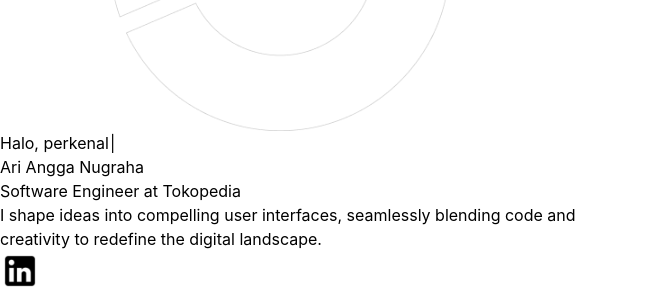
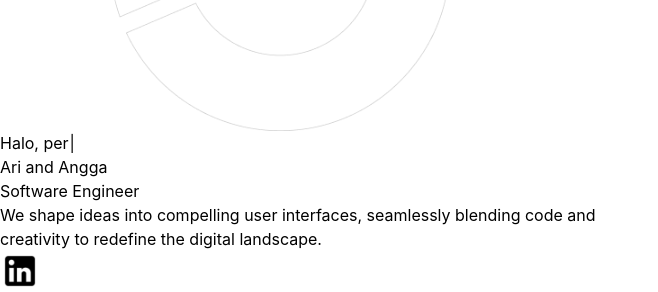
Before and after one commit to nugrahaa878/portofolio-ari-angga, a React (Vite) app: page / in a window 1280 px wide. Shown: the part 1080-1372 px from the top of the page, without its empty margins (0-658 px from the left). Built offline with nearby package versions, Linux system fonts and the light colour scheme.

Commit message:
adjust hero section

```diff
--- a/src/routes/HomePage/components/HeroSection/index.tsx
+++ b/src/routes/HomePage/components/HeroSection/index.tsx
@@ -12,18 +12,18 @@ const HeroSection = () => {
         <div className="text-2xl mb-3">
           <Typewriter
             options={{
-              strings: ["Hello, I'm", "Halo, perkenalkan saya"],
+              strings: ["Hello, We Are", "Halo, perkenalkan kami"],
               autoStart: true,
               loop: true,
             }}
           />
         </div>
-        <h2 className="text-5xl font-semibold mb-4">Ari Angga Nugraha</h2>
+        <h2 className="text-5xl font-semibold mb-4">Ari and Angga</h2>
         <h6 className="text-2xl mb-8 font-semibold">
-          Software Engineer at Tokopedia
+          Software Engineer
         </h6>
         <p className="mb-7">
-          I shape ideas into compelling user interfaces, seamlessly blending
+          We shape ideas into compelling user interfaces, seamlessly blending
           code and <br />
           creativity to redefine the digital landscape.
         </p>
--- a/src/routes/HomePage/components/HeroSectionMobile/index.tsx
+++ b/src/routes/HomePage/components/HeroSectionMobile/index.tsx
@@ -11,7 +11,7 @@ const HeroSectionMobile = () => {
       <div className="text-lg mb-1">
         <Typewriter
           options={{
-            strings: ["Hello, I'm", "Halo, perkenalkan saya"],
+            strings: ["Hello, We Are", "Halo, perkenalkan kami"],
             autoStart: true,
             loop: true,
           }}
```
